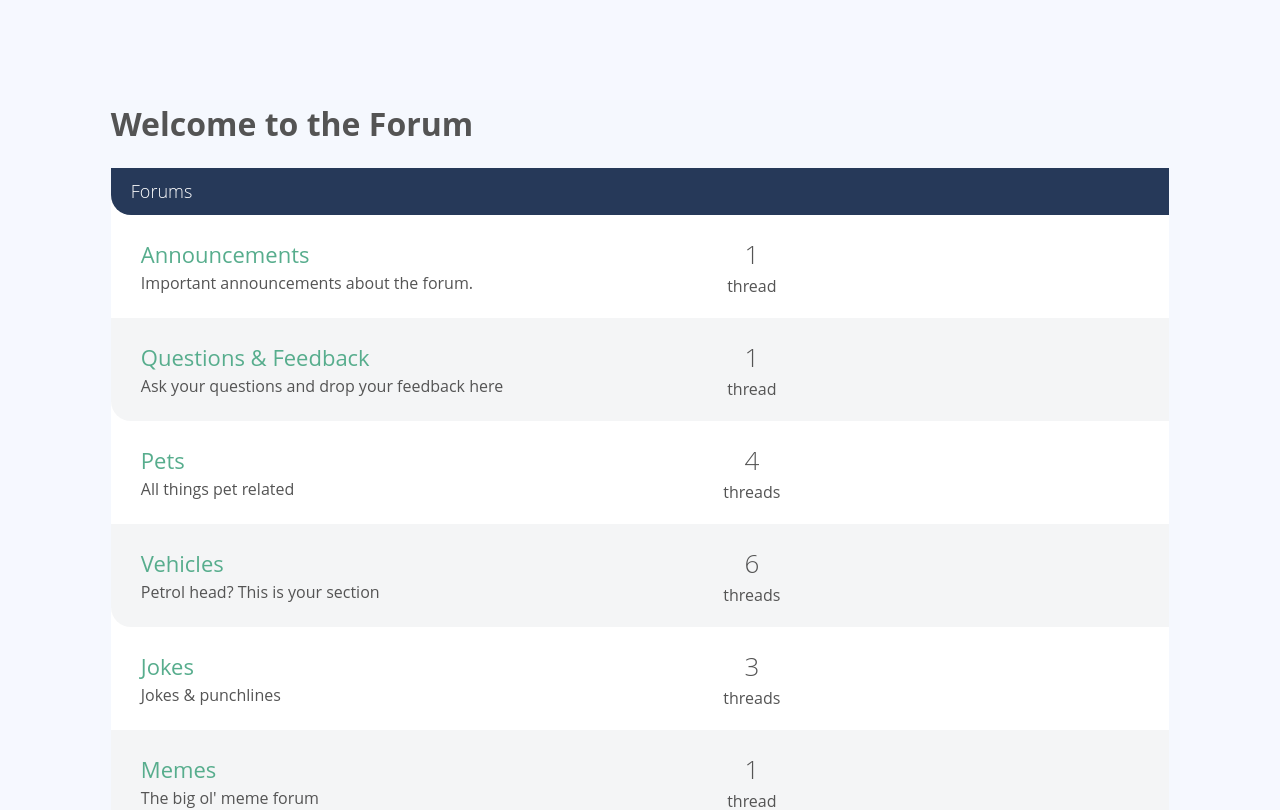
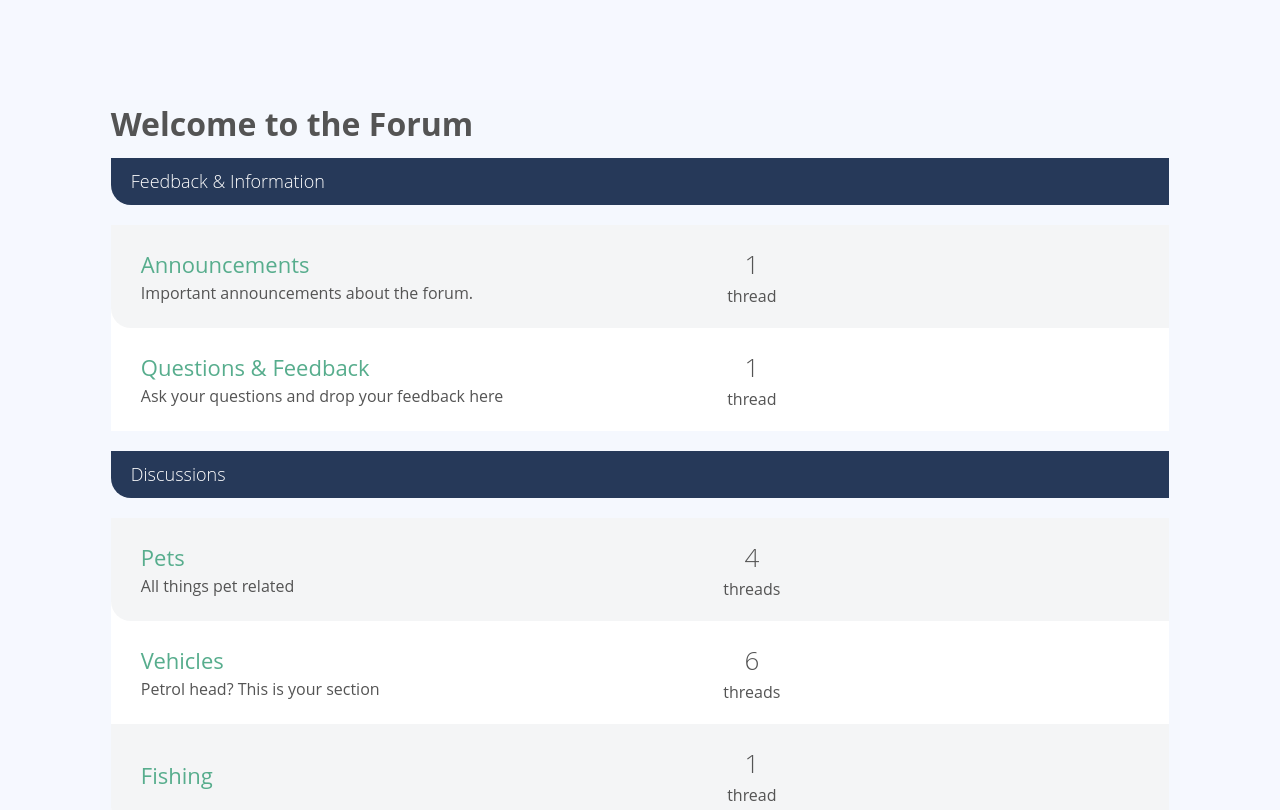
Before and after one commit to irfanazizalamin/mamicamp-lastproject, a Vue app: page / in a window 1280 px wide. Shown: the top 810 px of the page. Built offline with nearby package versions, Linux system fonts and the light colour scheme.

Commit message:
done category

```diff
--- /dev/null
+++ b/src/components/CategoryList.vue
@@ -0,0 +1,24 @@
+<template>
+    <div>
+        <CategoryListItem
+            v-for="category in categories"
+            :category="category"
+            :key="category['.key']"
+        />
+    </div>
+</template>
+
+<script>
+import CategoryListItem from './CategoryListItem'
+export default {
+  components: {
+    CategoryListItem
+  },
+  props: {
+    categories: {
+      type: Array,
+      required: true
+    }
+  }
+}
+</script>
--- /dev/null
+++ b/src/components/CategoryListItem.vue
@@ -0,0 +1,32 @@
+<template>
+    <div>
+        <h2 class="list-title">
+            <router-link :to="{name: 'Category', params: {id: category['.key']}}">
+                {{ category.name }}
+            </router-link>
+        </h2>
+        <ForumList :forums="categoryForums"/>
+    </div>
+</template>
+
+<script>
+import ForumList from './ForumList'
+import sourceData from '@/data'
+export default {
+  components: {
+    ForumList
+  },
+  props: {
+    category: {
+      type: Object,
+      required: true
+    }
+  },
+  computed: {
+    categoryForums () {
+      return Object.values(sourceData.forums)
+        .filter(forum => forum.categoryId === this.category['.key'])
+    }
+  }
+}
+</script>
--- a/src/components/ForumList.vue
+++ b/src/components/ForumList.vue
@@ -1,9 +1,5 @@
 <template>
   <div class="forum-list">
-    <h2 class="list-title">
-      <a href="#">Forums</a>
-    </h2>
-
     <ForumListItem
       v-for="forum in forums"
       :forum="forum"
--- /dev/null
+++ b/src/pages/PageCategory.vue
@@ -0,0 +1,31 @@
+<template>
+    <div class="col-full">
+        <h1>{{ category.name }}</h1>
+        <CategoryListItem :category="category" />
+    </div>
+</template>
+
+<script>
+import sourceData from '@/data'
+import CategoryListItem from '@/components/CategoryListItem'
+export default {
+  components: {
+    CategoryListItem
+  },
+  props: {
+    id: {
+      type: String,
+      required: true
+    }
+  },
+  computed: {
+    category () {
+      return sourceData.categories[this.id]
+    }
+    // forums () {
+    //   return Object.values(sourceData.forums)
+    //     .filter(forum => forum.categoryId === this.category['.key'])
+    // }
+  }
+}
+</script>
--- a/src/pages/PageHome.vue
+++ b/src/pages/PageHome.vue
@@ -1,21 +1,21 @@
 <template>
   <div class="col-full">
     <h1>Welcome to the Forum</h1>
-    <ForumList :forums="forums" />
+    <CategoryList :categories="categories" />
   </div>
 </template>
 
 <script>
 import sourceData from '@/data'
-import ForumList from '../components/ForumList'
+import CategoryList from '../components/CategoryList'
 console.log(sourceData)
 export default {
   components: {
-    ForumList
+    CategoryList
   },
   data () {
     return {
-      forums: Object.values(sourceData.forums),
+      categories: Object.values(sourceData.categories),
       posts: sourceData.posts,
       users: sourceData.users
     }
--- a/src/router/index.js
+++ b/src/router/index.js
@@ -4,6 +4,7 @@
 import ThreadShow from '@/pages/PageThreadShow'
 import PageNotFound from '@/pages/PageNotFound'
 import Forum from '@/pages/PageForum'
+import Category from '@/pages/PageCategory'
 
 Vue.use(Router)
 
@@ -27,6 +28,12 @@
       props: true
     },
     {
+      path: '/category/:id',
+      name: 'Category',
+      component: Category,
+      props: true
+    },
+    {
       path: '*',
       name: 'Not Found',
       component: PageNotFound
```
